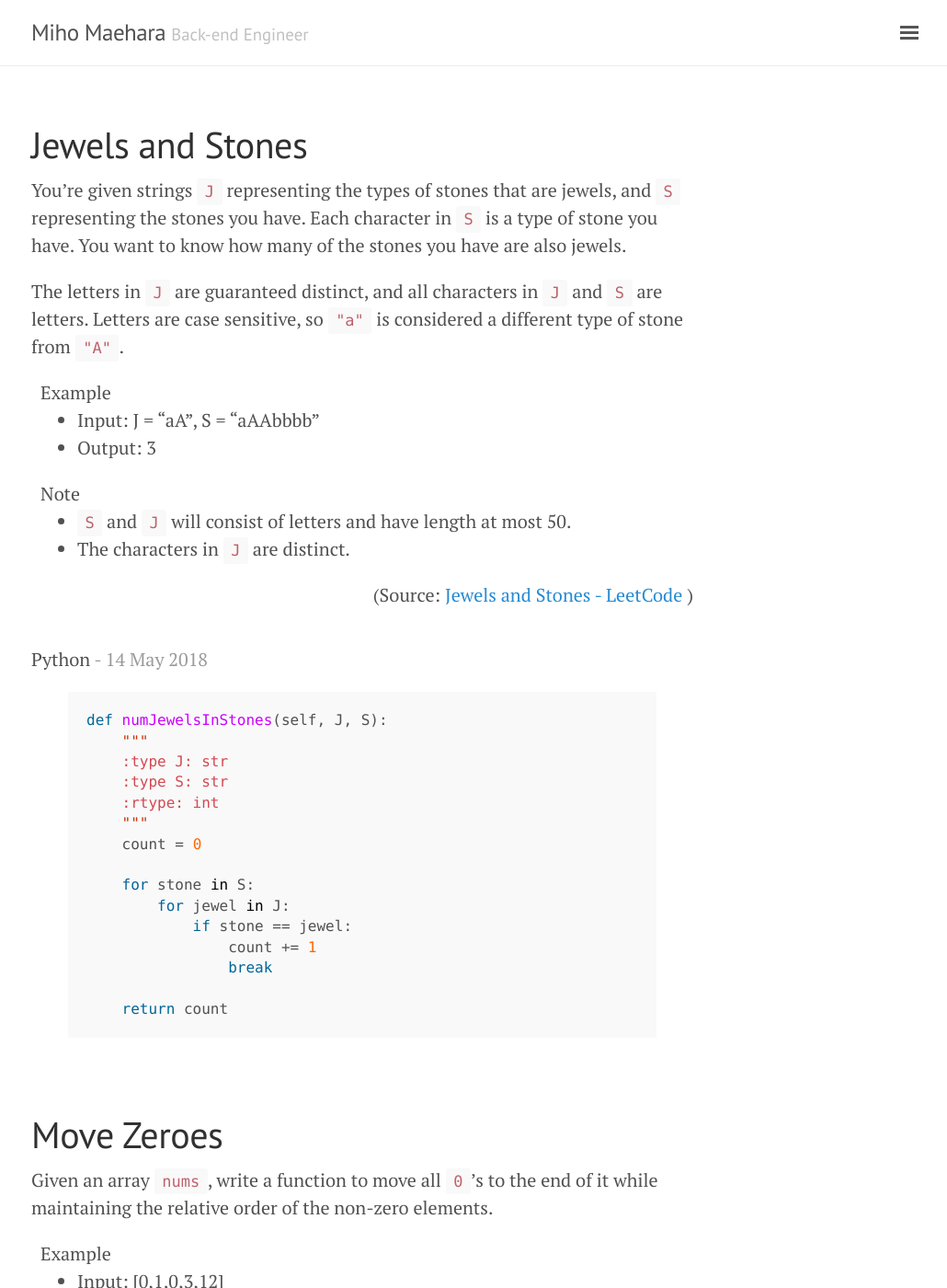
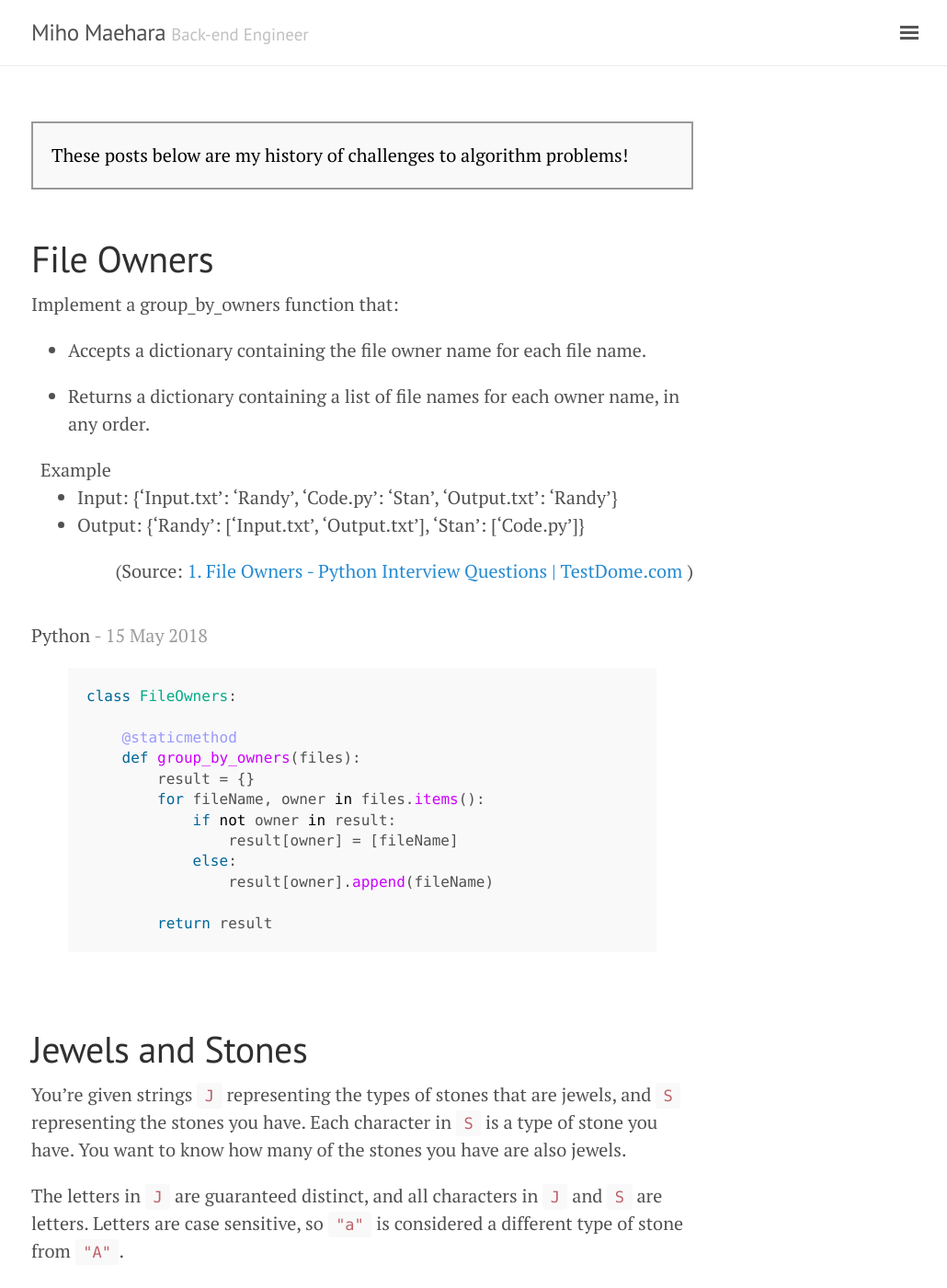
Before and after one commit to rami6/portfolio, a Jekyll site: the page built from algorithms/index.html, in a window 1280 px wide and 1400 px high. Shown: the whole window at 92% size, without its empty margins (246-1276 px from the left). Built offline with Jekyll 4.4.1, drawn with Linux system fonts in a browser that asks for light colours; the list of posts is cut into pages by our own code; some of the changed text lies outside the part shown.

Commit message:
Few fixes & New post (#3)
* Fix not to display "Note" if it doesn't have any content

* Add description

* Fix posts

* Add a new post

```diff
--- a/_includes/problem.html
+++ b/_includes/problem.html
@@ -19,12 +19,14 @@
     {% endfor %}
     </div>
 
+    {% if include.note != null %}
         Note
         <ul>
         {% for note in include.note %}
             <li>{{ note | markdownify | remove: '<p>' | remove: '</p>' }}</li>
         {% endfor %}
         </ul>
+    {% endif %}
 </div>
 
 <div style="text-align: right; margin-bottom: 2em;" >(Source: <a href="{{ include.url }}"> {{ include.link }} </a>)</div>
--- /dev/null
+++ b/algorithms/_posts/2018-05-15-file-owners.md
@@ -0,0 +1,33 @@
+---
+layout: algorithm
+title: File Owners
+tags:
+    - Python
+description:
+    - "Implement a group_by_owners function that:"
+    - "- Accepts a dictionary containing the file owner name for each file name."
+    - "- Returns a dictionary containing a list of file names for each owner name, in any order."
+example:
+    - input: "{'Input.txt': 'Randy', 'Code.py': 'Stan', 'Output.txt': 'Randy'}"
+      output: "{'Randy': ['Input.txt', 'Output.txt'], 'Stan': ['Code.py']}"
+note:
+link: 1. File Owners - Python Interview Questions | TestDome.com
+link_url: https://www.testdome.com/d/python-interview-questions/9
+---
+
+<div>Python<span class="write-date"> - {{ page.date | date_to_string }}</span></div>
+
+{% highlight Python %}
+class FileOwners:
+
+    @staticmethod
+    def group_by_owners(files):
+        result = {}
+        for fileName, owner in files.items():
+            if not owner in result:
+                result[owner] = [fileName]
+            else:
+                result[owner].append(fileName)
+
+        return result
+{% endhighlight %}
--- a/algorithms/index.html
+++ b/algorithms/index.html
@@ -2,6 +2,9 @@
 layout: default
 title: Algorithm
 ---
+<div class="message" style="border: solid; border-color: #999999; border-width: 2pt; color: black; margin-bottom: 2.5em;">
+  These posts below are my history of challenges to algorithm problems!
+</div>
 
 <div class="posts">
   {% for post in paginator.posts %}
```
Also changed, not shown: algorithms/_posts/2018-05-10-move-zeroes.md (+11 -9 lines), algorithms/_posts/2018-05-14-jewels-and-stones.md (+14 -13 lines). Lines whose indentation alone changed are shown as unchanged.
